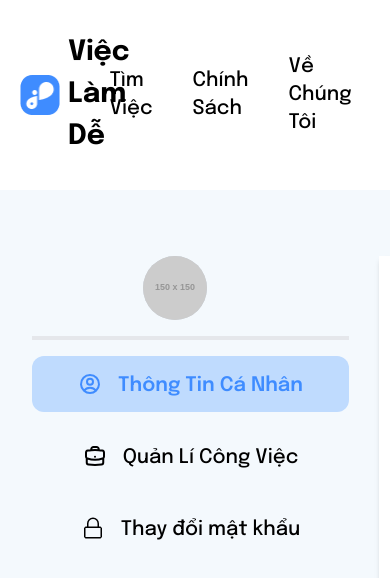
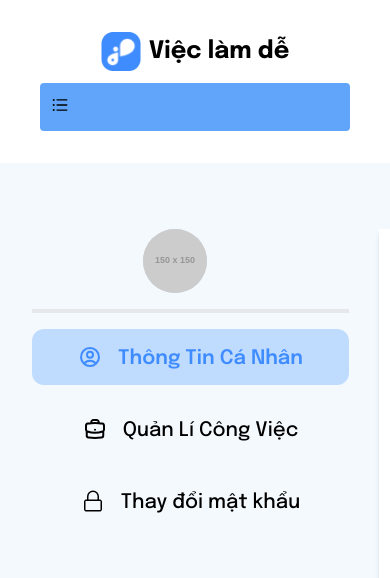
Before and after one commit to LamPhuongZ/FE-Hackathon-TypeScript, a React (Vite) app: page /profile in a window 390 px wide. Shown: the top 578 px of the page. Built offline with nearby package versions, Linux system fonts and the light colour scheme; a small style sheet from the web is missing.

Commit message:
Responsive header

```diff
--- a/src/components/header/index.tsx
+++ b/src/components/header/index.tsx
@@ -13,6 +13,7 @@ import { ACCESS_TOKEN } from "../../utils/config";
 import { LuUserCircle2 } from "react-icons/lu";
 import { useRole } from "../../hooks/useRole";
 import { UserRole } from "../../enums/role.enum";
+import { UnorderedListOutlined } from "@ant-design/icons";
 
 export default function Header() {
   const navigate = useNavigate();
@@ -29,7 +30,7 @@ export default function Header() {
     }
   };
 
-  const items: MenuProps["items"] = [
+  const itemsProfile = [
     {
       key: "1",
       style: { background: "none" },
@@ -53,8 +54,6 @@ export default function Header() {
     },
   ];
 
-
-
   const getMe = async () => {
     const actionAPI = await getProfileAPI();
     dispatch(actionAPI);
@@ -70,11 +69,108 @@ export default function Header() {
   }, []);
 
   // Dropdown menu header button
+  const itemsHeader = [
+    {
+      label: (
+        <>
+          {token && isEmployer ? (
+            <Link to="/form-application">
+              <Button
+                title="Đăng bài"
+                color="custom"
+                className="bg-[#2EE498] w-40"
+                circle={false}
+              />
+            </Link>
+          ) : (
+            <li>
+              <Link
+                to="/list-job/:jobId?section=listJob"
+                onClick={() => handleScrollToSection}
+              >
+                Tìm việc
+              </Link>
+            </li>
+          )}
+        </>
+      ),
+      key: "0",
+    },
+    {
+      label: (
+        <>
+          <Link
+            to="/policy-page?section=policy"
+            onClick={() => handleScrollToSection}
+          >
+            Chính sách
+          </Link>
+        </>
+      ),
+      key: "1",
+    },
 
-
+    {
+      label: (
+        <>
+          <Link
+            to="/landing-page?section=about"
+            onClick={() => handleScrollToSection}
+          >
+            Về chúng tôi
+          </Link>
+        </>
+      ),
+      key: "3",
+    },
+    {
+      type: "divider",
+    },
+    {
+      label: (
+        <>
+          {!userProfile ? (
+            <Button
+              title="Đăng nhập / Đăng ký"
+              color="delete"
+              className="btn__login"
+              onClick={() => navigate("/login")}
+              circle={false}
+            />
+          ) : (
+            <Dropdown menu={{ items: itemsProfile }}>
+              <div className="flex items-center gap-2">
+                <div className="w-[50px] h-[50px] rounded-full overflow-hidden">
+                  <img
+                    src={
+                      userProfile.avatar || "https://via.placeholder.com/150"
+                    }
+                    alt="avatar"
+                    className="w-full"
+                    loading="lazy"
+                  />
+                </div>
+                <a className="cursor-pointer max-w-[180px]">
+                  <Space
+                    className="font-bold leading-5 overflow-hidden "
+                    style={{ maxWidth: "180px" }}
+                  >
+                    <p className="whitespace-nowrap !text-ellipsis">
+                      {userProfile.fullname}
+                    </p>
+                  </Space>
+                </a>
+              </div>
+            </Dropdown>
+          )}
+        </>
+      ),
+      key: "4",
+    },
+  ];
   return (
     <>
-    <header className="header w-full">
+      <header className="header w-full !hidden sm:!block">
         <div className="header__group">
           <Link to="/" className="link__logo">
             <img
@@ -134,11 +230,14 @@ export default function Header() {
                   circle={false}
                 />
               ) : (
-              <Dropdown menu={{ items }}>
+                <Dropdown menu={{ items: itemsProfile }}>
                   <div className="flex items-center gap-2">
                     <div className="w-[50px] h-[50px] rounded-full overflow-hidden">
                       <img
-                      src={userProfile.avatar ||"https://via.placeholder.com/150"}
+                        src={
+                          userProfile.avatar ||
+                          "https://via.placeholder.com/150"
+                        }
                         alt="avatar"
                         className="w-full"
                         loading="lazy"
@@ -161,16 +260,25 @@ export default function Header() {
           </nav>
         </div>
       </header>
-
-    {/* <Dropdown menu={{ itemsHeader }} trigger={['click']}>
-    <a onClick={(e) => e.preventDefault()}>
-      <Space>
-        Click me
-      </Space>
+      <header className="header w-full !flex sm:!hidden  gap-3 flex-col items-center justify-center">
+        <div>
+          <Link to="/" className="link__logo flex items-center gap-2">
+            <img
+              src={logo}
+              alt="icon-logo"
+              width={40}
+              height={40}
+              loading="lazy"
+            />
+            <h1 className="title font-bold text-2xl">Việc làm dễ</h1>
+          </Link>
+        </div>
+        <Dropdown className="self-start w-full" menu={{ items: itemsHeader }} trigger={["click"]}>
+          <a className="!bg-blue-400 p-3 rounded" onClick={(e) => e.preventDefault()}>
+            <Space><UnorderedListOutlined /></Space>
           </a>
-  </Dropdown> */}
-
+        </Dropdown>
+      </header>
     </>
-
   );
 }
```
Lines whose indentation alone changed are shown as unchanged.
